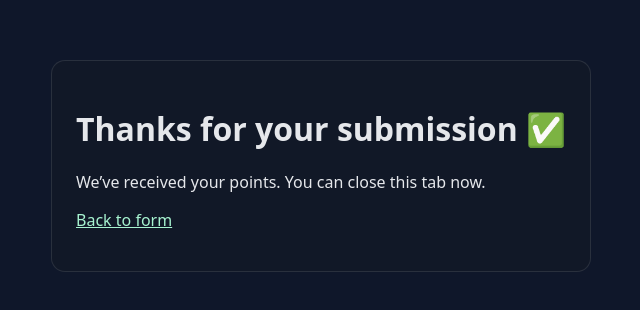
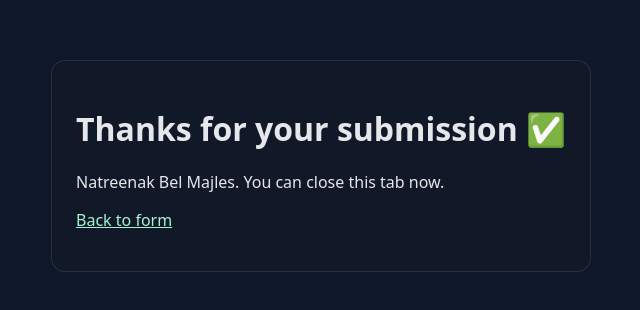
Before and after one commit to lsasaida1/Majles-Points, a plain HTML site: page thanks.html in a window 1280 px wide. Shown: the part 234-544 px from the top of the page, 319-959 px from the left. Drawn offline with Linux system fonts and the light colour scheme.

Commit message:
Update thanks.html

```diff
--- a/thanks.html
+++ b/thanks.html
@@ -13,7 +13,7 @@
 <body>
   <div class="box">
     <h1>Thanks for your submission ✅</h1>
-    <p>We’ve received your points. You can close this tab now.</p>
+    <p>Natreenak Bel Majles. You can close this tab now.</p>
     <p><a href="https://lsasaida1.github.io/Majles-Points/">Back to form</a></p>
   </div>
 </body>
```
